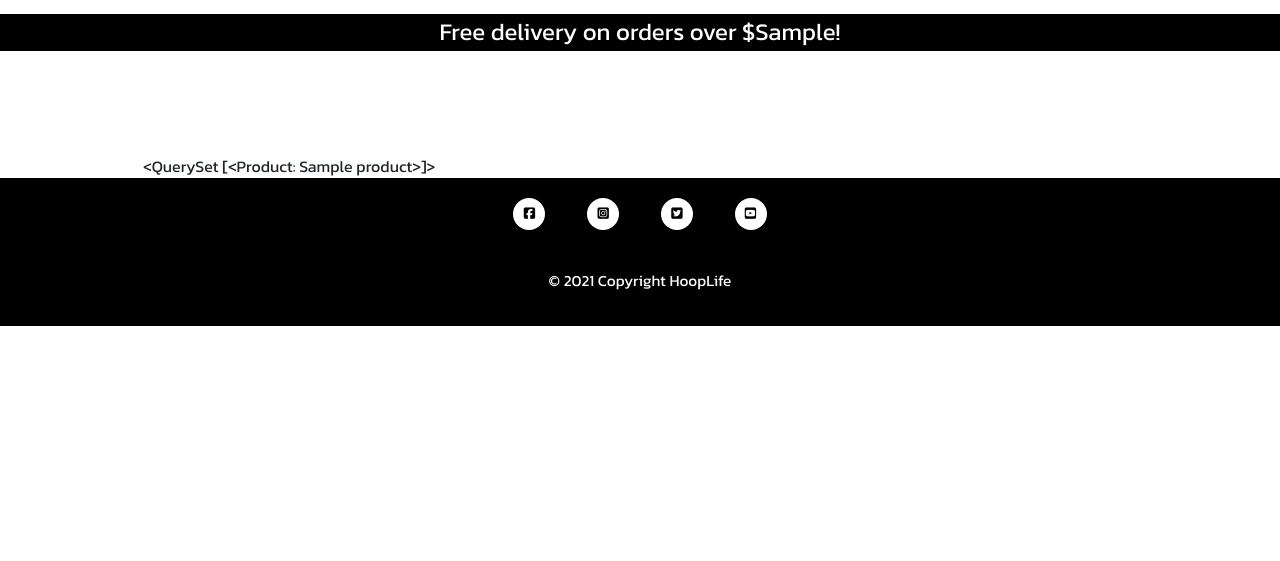
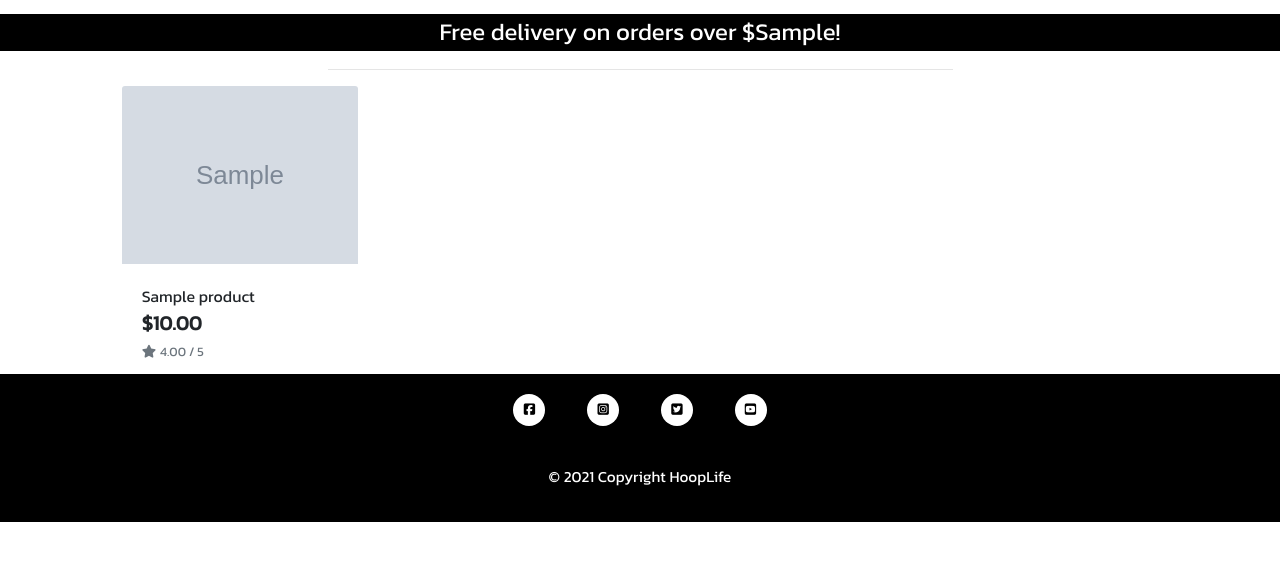
Before and after one commit to Joe2308/hooplife-ms4, a Django app: template products/templates/products/products.html in a window 1280 px wide. Shown: the part 156-717 px from the top of the page. Run offline with Django 3.2, Linux system fonts and the light colour scheme; tables that the repository leaves empty hold one stand-in row (values such as "Sample post"); the template is opened without the code that fills it: values that come from a table or form of the project are taken from there, most other values are stand-ins (such as "Sample title", 1, 10 or a date in 2020); grey boxes marked "Sample" are stand-in pictures; some libraries are stand-ins or nearby versions; some web fonts are replaced.

Commit message:
All products rendered to bootstrap cards in products.html

```diff
--- a/products/templates/products/products.html
+++ b/products/templates/products/products.html
@@ -2,20 +2,59 @@
 {% load static %}
 
 {% block page_header %}
-    <div class="container header-container">
-        <div class="row">
-            <div class="col"></div>
-        </div>
+<div class="container header-container">
+    <div class="row">
+        <div class="col"></div>
     </div>
+</div>
 {% endblock %}
 
 {% block content %}
-<div class="container header-container">
+<div class="container-fluid">
     <div class="row">
-        <div class="col">
-            {{ products }}
+        <div class="col text-center mt-3">
+            <h2 class="logo-font">Products</h2>
+            <hr class="w-50 mb-1">
+        </div>
+    </div>
+    <div class="row">
+        <div class="product-container col-10 offset-1">
+            <div class="row mt-1 mb-2"></div>
+            <div class="row">
+                {% for product in products %}
+                <div class="col-sm-6 col-md-6 col-lg-4 col-xl-3">
+                    <div class="card h-100 border-0">
+                        {% if product.image %}
+                        <a href="">
+                            <img class="card-img-top img-fluid" src="{{ product.image.url }}" alt="{{ product.name }}">
+                        </a>
+                        {% else %}
+                        <a href="">
+                            <img class="card-img-top img-fluid" src="{{ MEDIA_URL }}noimage.png"
+                                alt="{{ product.name }}">
+                        </a>
+                        {% endif %}
+                        <div class="card-body pb-0">
+                            <p class="mb-0">{{ product.name }}</p>
+                        </div>
+                        <div class="card-footer bg-white pt-0 border-0 text-left">
+                            <div class="row">
+                                <div class="col">
+                                    <p class="lead mb-0 text-left font-weight-bold">${{ product.price }}</p>
+                                    {% if product.rating %}
+                                    <small class="text-muted"><i class="fas fa-star mr-1"></i>{{ product.rating }} /
+                                        5</small>
+                                    {% else %}
+                                    <small class="text-muted">No Rating</small>
+                                    {% endif %}
+                                </div>
+                            </div>
+                        </div>
+                    </div>
+                </div>
+                {% endfor %}
+            </div>
         </div>
     </div>
 </div>
-
 {% endblock %}
```
